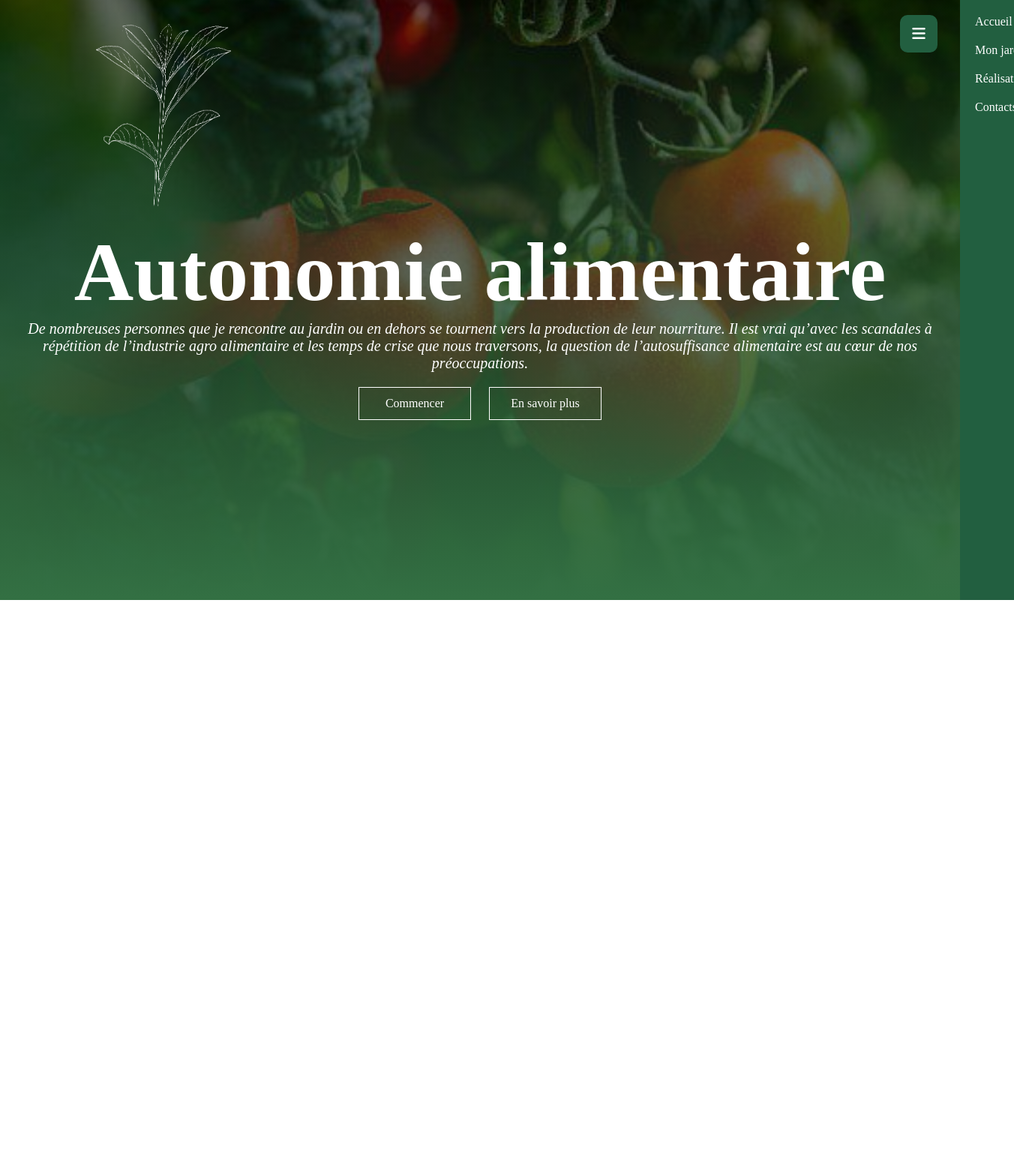
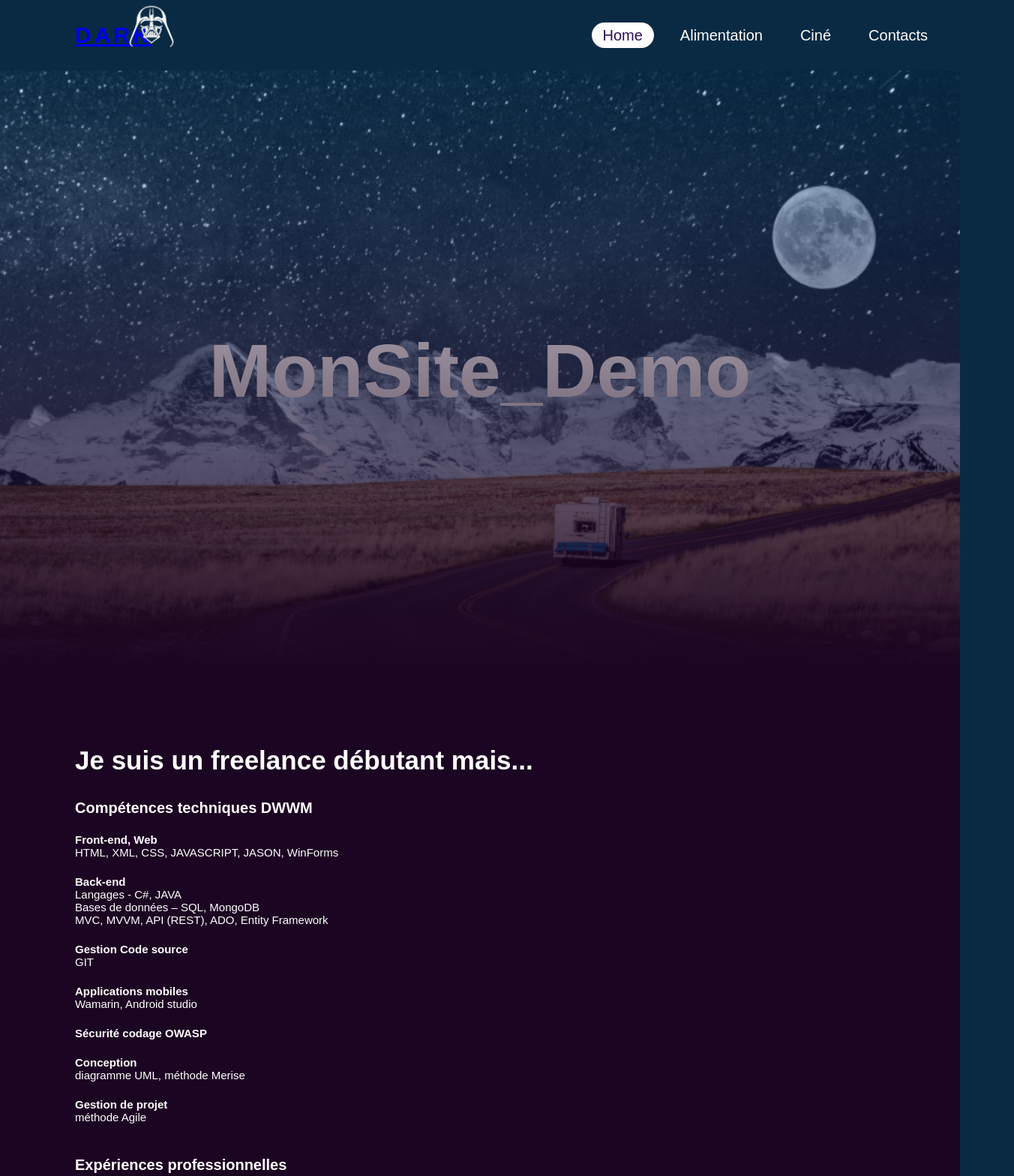
Before and after one commit to Olivier1967/mon-site-demo-github, a plain HTML site: page index.html in a window 1280 px wide. Shown: the top 1568 px of the page at 75% size, 1352 px wide, since content can reach past the window. Before the commit the page ends 800 px from the top, so only its background shows below. Drawn offline with Linux system fonts and the light colour scheme; a web font is replaced by a local one.

Commit message:
ajout effet scroll
changement d'index page pour du scrolling

```diff
--- a/index.html
+++ b/index.html
@@ -1,43 +1,94 @@
 <!DOCTYPE html>
-<html lang="en">
+<html lang="fr">
 <head>
     <meta charset="UTF-8">
+    <meta http-equiv="X-UA-Compatible" content="IE=edge">
     <meta name="viewport" content="width=device-width, initial-scale=1.0">
-    <link rel="stylesheet" href="https://cdnjs.cloudflare.com/ajax/libs/font-awesome/6.1.1/css/all.min.css">
-    <link rel="stylesheet" href="style.css">
-    <script src="script.js" defer></script>
-    <title>MonSite</title>
+    <link rel="stylesheet" href="style2.css">
+    <script src="script2.js" defer></script>
+    <title>MonSite_Demo</title>
 </head>
 <body>
-    <section class="baniere" id="baniere">
+    <header>
         <div class="logo">
-            <img src="images/plant.png" alt="logo plante">
+           <a href="#"><img src="images/dark.png" alt="logo dark">Dark</a>
         </div>
-        <div class="baniere_text">
-            <h1>Autonomie alimentaire</h1>
-            <p>De nombreuses personnes que je rencontre au jardin ou en dehors se tournent vers la production
-                de leur nourriture. Il est vrai qu’avec les scandales à répétition de l’industrie agro alimentaire et les temps
-                de crise que nous traversons, la question de l’autosuffisance alimentaire est au cœur de nos préoccupations.</p>
-        </div>
-        <div class="baniere_btn">
-            <a href="monjardin.html"> <span></span> Commencer</a>
-            <a href="https://www.aurefugedesgraines.com/vivre-en-autosuffisance-alimentaire-bonne-idee-utopie/"> <span></span> En savoir plus</a>
-        </div>
+
+        <ul>
+            <li><a href="index.html" class="active">Home</a></li>
+            <li><a href="alimentation.html">Alimentation</a></li>
+            <li><a href="#">Ciné</a></li>
+            <li><a href="#">Contacts</a></li>
+        </ul>
+    </header>
+
+    <section>
+        <img src="images/parallax/bg.jpg" id="bg" alt="background">
+        <img src="images/parallax/moon.png" id="moon" alt="moon">
+        <img src="images/parallax/mountain.png" id="mountain" alt="mountain">
+        <img src="images/parallax/road.png" id="road" alt="road">
+        <h2 id="text">MonSite_Demo</h2>
     </section>
 
-    <div class="sidebar">
-        <nav>
-            <ul>
-                <li role="menu"><a href="index.html">Accueil</a></li>
-                <li role="menu"><a href="monjardin.html">Mon jardin</a></li>
-                <li role="menu"><a href="fcam.html">Réalisations</a></li>
-                <li role="menu"><a href="#">Contacts</a></li>
-            </ul>
-        </nav>
+    <div class="sec">
+        <h2>Je suis un freelance débutant mais...</h2><br><br>
+
+        <h3>Compétences techniques DWWM </h3><br><br>
+
+           <h4>Front-end, Web</h4>
+           <p>HTML, XML, CSS, JAVASCRIPT, JASON, WinForms</p><br><br>
+
+           <h4>Back-end</h4>
+           <p>Langages - C#, JAVA</p>
+           <p>Bases de données – SQL, MongoDB</p>
+           <p>MVC, MVVM, API (REST), ADO, Entity Framework</p><br><br>
+
+           <h4>Gestion Code source</h4>
+           <p>GIT</p><br><br>
+
+            <h4>Applications mobiles</h4>
+            <p>Wamarin, Android studio</p><br><br>
+
+            <h4>Sécurité codage OWASP</h4><br><br>
+
+            <h4>Conception</h4>
+            <p>diagramme UML, méthode Merise</p><br><br>
+
+            <h4>Gestion de projet</h4>
+            <p>méthode Agile</p><br><br><br><br>
+
+            <h3>Expériences professionnelles</h3><br><br>
+
+            <h4>Janv 2020 - Technicien support monétique stagiaire</h4>
+            <p>Euro Information Services Mulhouse:	Assistance technique à distance sur des équipements bancaires,
+                utilisation d’applicatifs web internes</p> <br><br>
+
+
+            <h4>2014 2018 - Représentant de marques commerciales dans la grande distribution</h4>
+            <p>Ile-de-la Réunion: mission bénévole en informatique pour le club de voile de Saint-Leu<br><br>
+                Projet : recherche et mise en place d’une solution de gestion des
+                adhérents, en collaboration avec le comptable (utilisateur unique)</p>
+                <li>Identification des besoins et des contraintes, notamment financières</li>
+                <li>Création de la base de données et de l’interface utilisateur</li> <br><br>
+
+
+            <h4>2000 2014 - Magasinier cariste / Technicien de maintenance monétique</h4>
+            <p>Euro Information Services Mulhouse: gestion de stock, expéditions
+            	résiliation des contrats et dépannages des TPE</p>  <br><br>
+
+
+            <h4>1994 1999 - Vendeur et Animateur multimédia</h4>
+            <p>Toy’s R Mulhouse: accueil et conseils clients sur l’achats d’ordinateurs <br><br>
+            École primaire Brossolette:	accompagnement de groupes d’élèves à l’utilisation de logiciels
+            	scolaires (français, maths, logique)</p> <br><br>
+
+
+            <h4>1990 1993 - Manager de restaurant 3 ans</h4>
+            <p>Hôtels de luxe et hôtel familial USA et Danemark:  répartition des tâches (équipe de 9 personnes)<br><br>
+            	Conception de la carte, relations clients et gestions des réclamations <br><br>
+                Réceptionniste - 1 an </p><br><br>
+
     </div>
-    <div class="btn_menu">
-        <i class="fa-solid fa-bars"></i>
-        <i class="fa-solid fa-xmark"></i>
-    </div>
+
 </body>
 </html>
--- /dev/null
+++ b/script2.js
@@ -0,0 +1,16 @@
+let bg = document.getElementById("bg");
+let moon = document.getElementById("moon");
+let mountain = document.getElementById("mountain");
+let road = document.getElementById("road");
+let text = document.getElementById("text");
+
+window.addEventListener('scroll', function(){
+    var value = this.window.scrollY;
+
+    bg.style.top = value * 0.05 + 'rem';
+    moon.style.left = -value * 0.5 + 'px';
+    mountain.style.top = -value * 0.015 + 'rem';
+    road.style.top = value * 0.015 + 'rem';
+    text.style.top = value * 0.1 + 'rem';
+
+})
--- /dev/null
+++ b/style2.css
@@ -0,0 +1,158 @@
+@import url('https://fonts.google.com/css?family=Poppins:300,400,500,600,700,800,900&display=swap');
+
+* {
+    font-family: 'Poppins', sans-serif;
+    margin: 0;
+    padding: 0;
+
+}
+
+html{
+
+    font-size: 62.5%;
+    scroll-behavior: smooth;
+}
+
+body{
+    background: #0a2a43;
+    min-height: 150rem;
+
+}
+
+header{
+    position: relative; /* absolute; */
+    top: 0;
+    left: 0;
+    width: 90%;
+    padding: 3rem 10rem;
+    display: flex;
+    justify-content: space-between;
+    align-items: center;
+    z-index: 1;
+}
+
+.logo img{
+    width: 8rem;
+    position: absolute;
+    top: 4%;
+    left: 12%;
+}
+
+header .logo{
+    color: #fff;
+    font-weight: 700;
+    text-decoration: none;
+    font-size: 3em;
+    text-transform: uppercase;
+    letter-spacing: 0.4rem;
+}
+
+header ul{
+    display: flex;
+    justify-content: center;
+    align-items: center;
+}
+
+header ul li{
+    list-style: none;
+    margin-left: 2rem;
+}
+
+header ul li a{
+    text-decoration: none;
+    font-size: 2rem;
+    padding: 6px 1.5rem;
+    color: #fff;
+    border-radius: 2rem;
+}
+
+header ul li a:hover, header ul li a.active{
+    background: #fff;
+    color: #2b1055;
+
+}
+
+section {
+    position: relative;
+    width: 100%;
+    height: 100vh;
+    overflow: hidden;
+    display: flex;
+    justify-content: center;
+    align-items: center;
+}
+
+section::before{
+    content: '';
+    position: absolute;
+    bottom: 0;
+    width: 100%;
+    height: 100%;
+    background: linear-gradient(to top, #1c0522, transparent);
+    z-index: 10000;
+}
+
+section::after{
+    content: '';
+    position: absolute;
+    top: 0;
+    left: 0;
+    width: 100%;
+    height: 100%;
+    background: #0a2a43;
+    mix-blend-mode: color;
+}
+
+section img{
+    position: absolute;
+    top: 0;
+    left: 0;
+    width: 100%;
+    height: 100%;
+    object-fit: cover;
+    pointer-events: none;
+}
+
+#text{
+    position: relative;
+    color: #fff;
+    font-size: 10em;
+    z-index: 1;
+}
+
+#road{
+    z-index: 2;
+}
+
+.sec{
+    position: relative;
+    padding: 10rem;
+    background: #1c0522;
+}
+.sec h2{
+    font-size: 3.5em;
+    margin-bottom: 1rem;
+    color: #fff;
+}
+
+.sec h3{
+    font-size: 2em;
+    margin-bottom: 0;
+    color: #fff;
+}
+
+.sec h4{
+    font-size: 1.5em;
+    margin-bottom: 0;
+    color: #fff;
+}
+
+.sec p{
+    font-size: 1.5em;
+    color: #fff;
+}
+
+.sec li{
+    font-size: 1.5em;
+    color: #fff;
+}
```
Also changed, not shown: alimentation.html (added, +43 -0 lines), images/dark.png (added), images/parallax/bg.jpg (added), images/parallax/imageSize.txt (added), images/parallax/moon.png (added), images/parallax/mountain.png (added), images/parallax/road.png (added).
